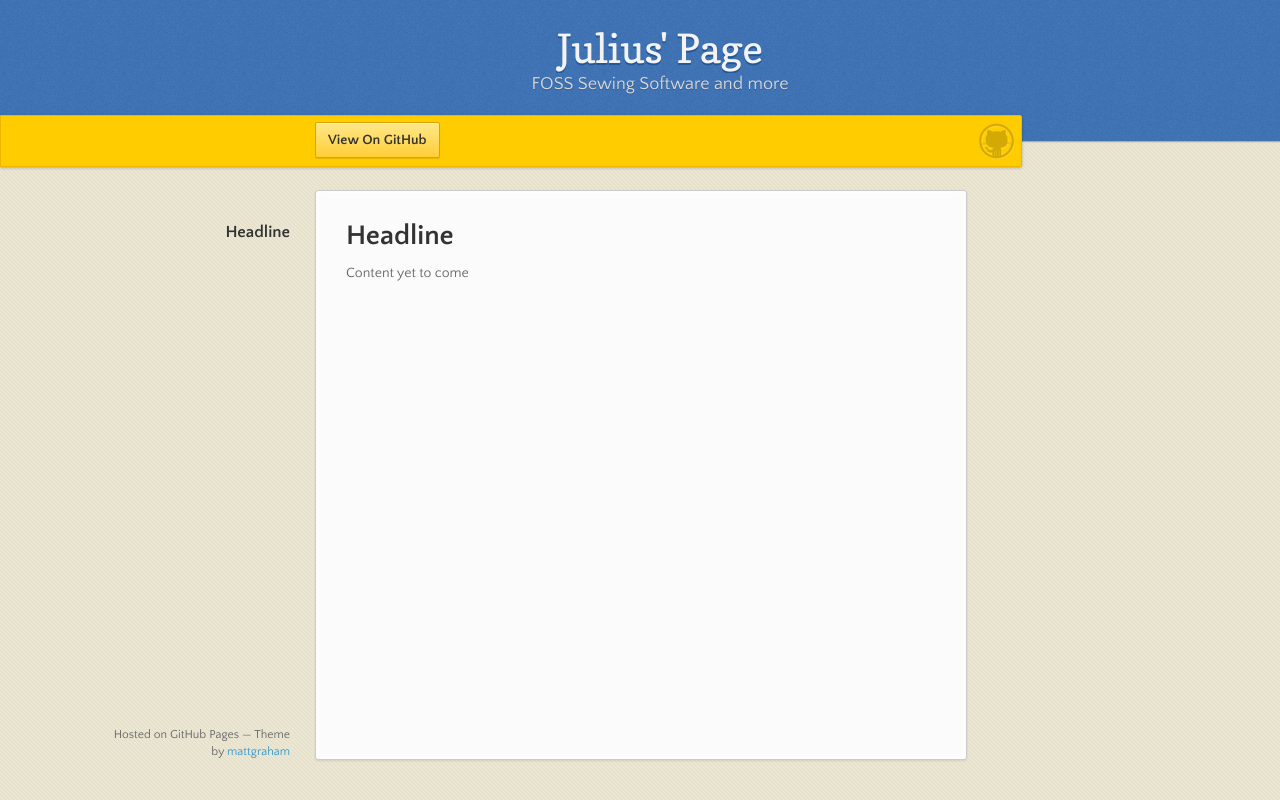
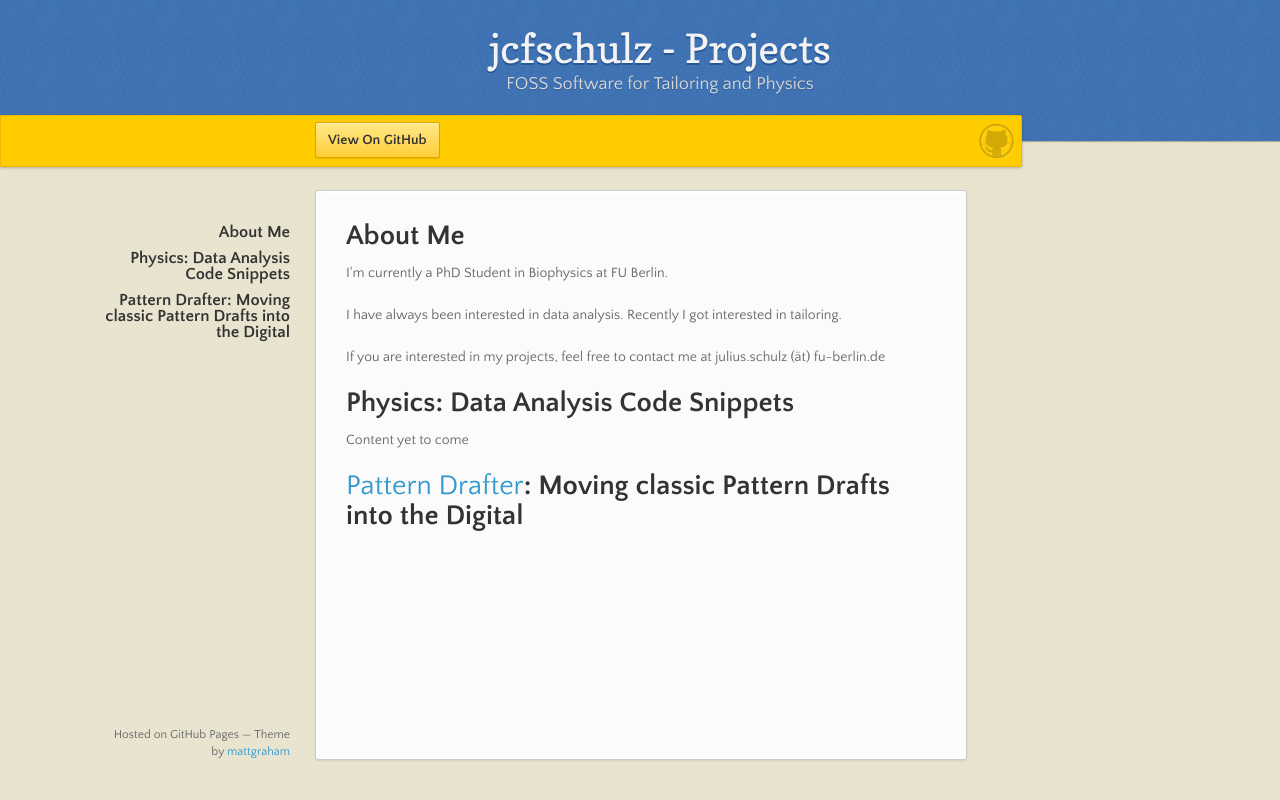
Before and after one commit to jcfschulz/jcfschulz.github.com, a plain HTML site: page index.html in a window 1280 px wide. Drawn offline with nearby package versions, Linux system fonts and the light colour scheme.

Commit message:
Replace master branch with page content via GitHub

```diff
--- a/index.html
+++ b/index.html
@@ -3,7 +3,7 @@
   <head>
     <meta charset="utf-8">
     <meta http-equiv="X-UA-Compatible" content="chrome=1">
-    <title>Julius' Page by jcfschulz</title>
+    <title>jcfschulz - Projects by jcfschulz</title>
     <link rel="stylesheet" href="stylesheets/styles.css">
     <link rel="stylesheet" href="stylesheets/pygment_trac.css">
     <script src="https://ajax.googleapis.com/ajax/libs/jquery/1.7.1/jquery.min.js"></script>
@@ -17,8 +17,8 @@
   <body>
 
       <header>
-        <h1>Julius' Page</h1>
-        <p>FOSS Sewing Software and more</p>
+        <h1>jcfschulz - Projects</h1>
+        <p>FOSS Software for Tailoring and Physics</p>
       </header>
 
       <div id="banner">
@@ -32,9 +32,20 @@
         <ul></ul>
       </nav>
       <section>
-        <h1>Headline</h1>
+        <h1>About Me</h1>
+
+<p>I'm currently a PhD Student in Biophysics at FU Berlin.</p>
+
+<p>I have always been interested in data analysis. Recently I got interested in tailoring.</p>
+
+<p>If you are interested in my projects, feel free to contact me at julius.schulz (ät) fu-berlin.de</p>
+
+<h1>Physics: Data Analysis Code Snippets</h1>
 
 <p>Content yet to come</p>
+
+<h1>
+<a href="http://jcfschulz.github.com/pattern_drafter/">Pattern Drafter</a>: Moving classic Pattern Drafts into the Digital</h1>
       </section>
       <footer>
         <p><small>Hosted on GitHub Pages &mdash; Theme by <a href="http://twitter.com/#!/michigangraham">mattgraham</a></small></p>
--- a/params.json
+++ b/params.json
@@ -1 +1 @@
-{"tagline":"FOSS Sewing Software and more","body":"# Headline\r\nContent yet to come","google":"","note":"Don't delete this file! It's used internally to help with page regeneration.","name":"Julius' Page"}
+{"body":"# About Me\r\nI'm currently a PhD Student in Biophysics at FU Berlin.\r\n\r\nI have always been interested in data analysis. Recently I got interested in tailoring.\r\n\r\nIf you are interested in my projects, feel free to contact me at julius.schulz (ät) fu-berlin.de\r\n\r\n# Physics: Data Analysis Code Snippets\r\nContent yet to come\r\n\r\n# [Pattern Drafter](http://jcfschulz.github.com/pattern_drafter/): Moving classic Pattern Drafts into the Digital","note":"Don't delete this file! It's used internally to help with page regeneration.","tagline":"FOSS Software for Tailoring and Physics","name":"jcfschulz - Projects","google":""}
```
